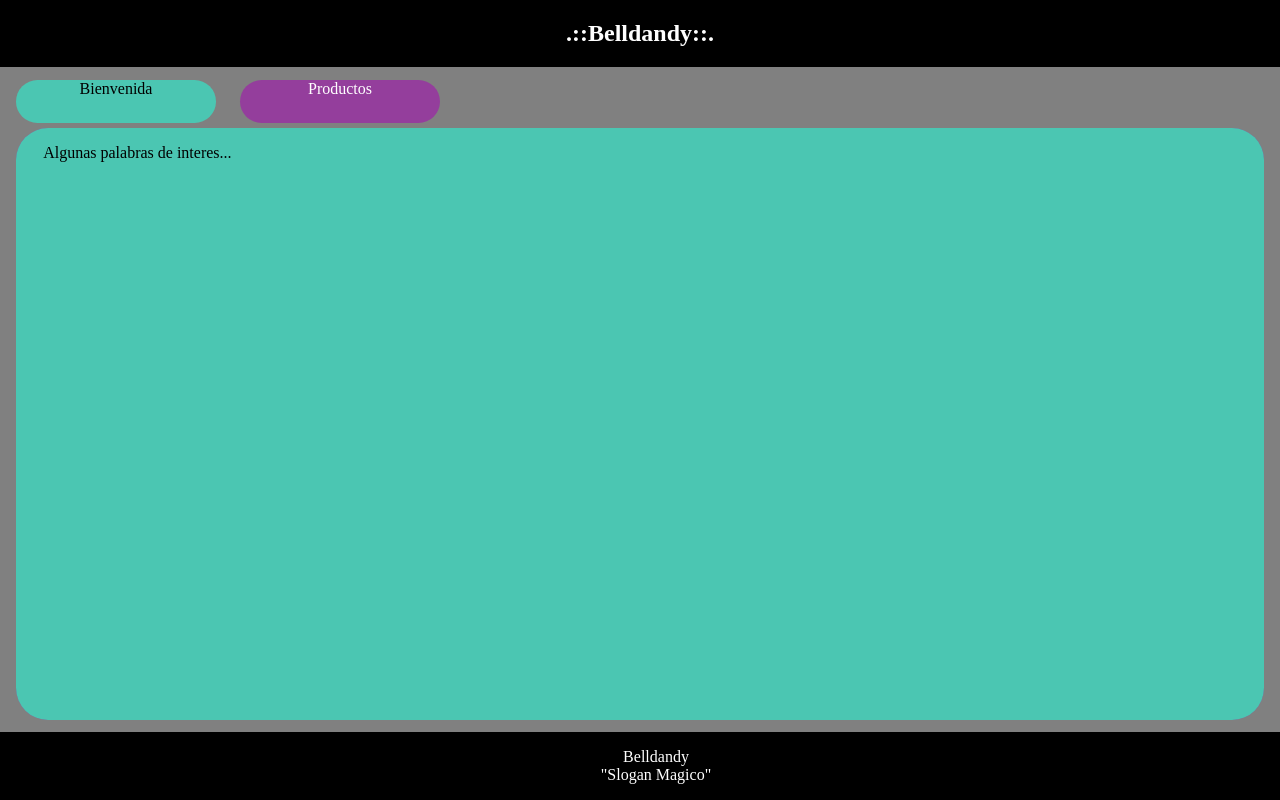
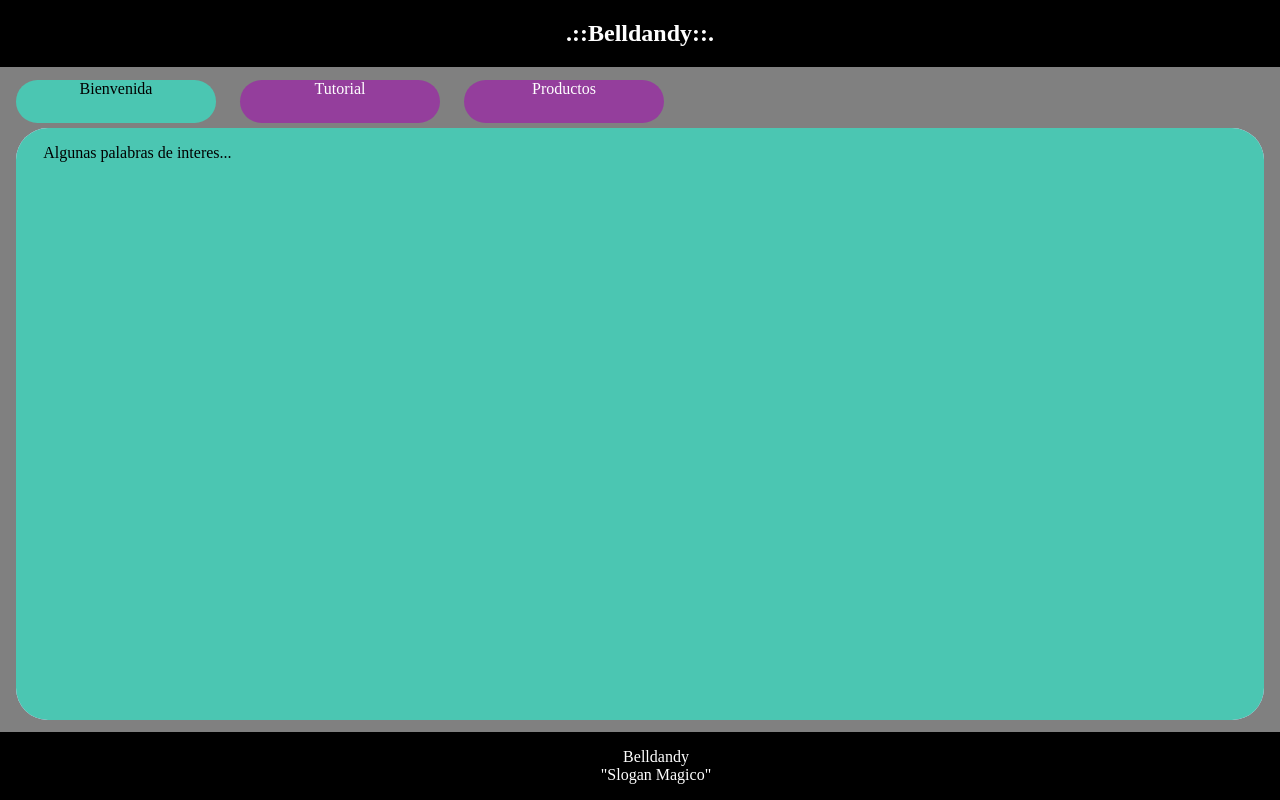
Before and after one commit to EasysoftCompany/pelos, a PHP site: page /my_listener/ in a window 1280 px wide. Run offline with PHP 8.4, Linux system fonts and the light colour scheme; some libraries are stand-ins or nearby versions.

Commit message:
Adding Style

```diff
--- a/css/JQmain.js
+++ b/css/JQmain.js
@@ -1,11 +1,19 @@
-$(document).ready(function(){
+$(document).ready(function () {
 
-        $("#menuIteminfo2").click(function(){
+    $("#menuIteminfo3").click(function () {
+        $("#info1").slideUp("fast");
+        $("#info2").slideUp("fast");
+        $("#info3").slideDown("slow");
+    });
+
+    $("#menuIteminfo2").click(function () {
         $("#info1").slideUp("fast");
         $("#info2").slideDown("slow");
+        $("#info3").slideUp("fast");
     });
-        $("#menuIteminfo").click(function(){
+    $("#menuIteminfo").click(function () {
+        $("#info1").slideDown("slow");
         $("#info2").slideUp("fast");
-        $("#info1").slideDown("slow");
+        $("#info3").slideUp("fast");
     });
 });
--- a/css/frontend.css
+++ b/css/frontend.css
@@ -84,6 +84,25 @@ body
     overflow-y: scroll;
     display: inline-block;
 }
+
+#info3{
+    position: fixed;
+    top: 8em;
+    right: 1em;
+    left: 1em;
+    bottom: 5em;
+    border-radius: 2em;
+    //background-image: url("../css/LogoEasySoft(SinFondo).png");
+    //background-repeat: no-repeat;
+    //background-size: auto;
+    background-color: #FFF;
+    color: BLACK;
+    width: available;
+
+    height: auto;
+    overflow-y: scroll;
+    display: inline-block;
+}
 #Err500{
     position: fixed;
     top: 8em;
@@ -135,6 +154,20 @@ body
 
 }
 
+#menuIteminfo3
+{
+    color: #ffffff;
+    position: fixed;
+    text-align: center;
+    top: 5em;
+    left: 29em;
+    border-radius: 2em;
+    background: #943e9c;
+    width: 200px;
+    height: 2.7em;
+    display: inline-block;
+    vertical-align: middle;
+}
 
 #bigone
 {
--- a/index.php
+++ b/index.php
@@ -22,21 +22,21 @@ and open the template in the editor.
             });
         </script>
 
-    <form action="./send_mail.php" method="POST">
-
-        <input type="hidden" name="id" value="">
-        <input type="submit" value="Solicitar">
-
-    </form>
     </head>
     <body>
         <div id="head">
             <h2>.::Belldandy::.</h2>
         </div>
         <div id="menuIteminfo">Bienvenida</div>
-        <div id="menuIteminfo2">Productos</div>
+        <div id="menuIteminfo2">Tutorial</div>
+        <div id="menuIteminfo3">Productos</div>
+
 
         <div id="info2">
+
+        </div>
+
+        <div id="info3">
 
             <table>
             <?php
@@ -57,11 +57,11 @@ and open the template in the editor.
 
                         echo '<td>';
                             echo '<form action="./send_mail.php" method="POST">';
-                               echo '<label>Ingrese sus datos si desea mas informacion</label><br/><br/>';
+                               echo '<label>Para comprar el producto ingrese su correo electronico</label><br/><br/>';
                                echo '<label>Email:</label>';
                                echo '<input type="email" name="mail" placeholder="someone@domain.com" required><br>';
                                echo '<input type="hidden" name="id" value="'.$x.'">';
-                               echo '<input type="submit" value="Solicitar mas Informacion">';
+                               echo '<input class="button" type="submit" value="comprar">';
                             echo '</form>';
                         echo '</td>';
                     echo '</tr>';
```
Also changed, not shown: send_mail.php (+4 -4 lines).
